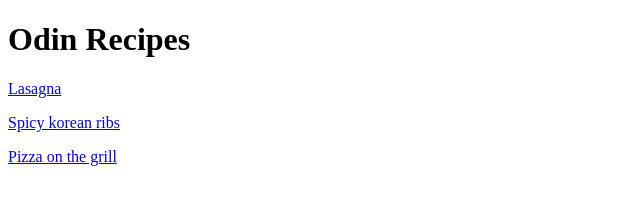
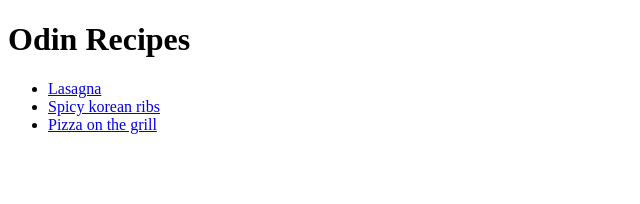
Before and after one commit to Al-Felipe/odin-recipes, a plain HTML site: page index.html in a window 1280 px wide. Shown: the whole page, without its empty margins (0-640 px from the left). Drawn offline with Linux system fonts and the light colour scheme.

Commit message:
Put the recipes in an unordered list

```diff
--- a/index.html
+++ b/index.html
@@ -8,9 +8,13 @@
     <body>
         <h1>Odin Recipes</h1>
 
-        <p><a href="recipes/lasagna.html">Lasagna</a></p>
-        <p><a href="recipes/spicy-korean-ribs.html">Spicy korean ribs</a></p>
-        <p><a href="recipes/pizza.html">Pizza on the grill</a></p>
+        <ul>
+          <li><a href="recipes/lasagna.html">Lasagna</a></li>
+           <li><a href="recipes/spicy-korean-ribs.html">Spicy korean ribs</a></li>
+           <li><a href="recipes/pizza.html">Pizza on the grill</a></li>
+
+        </ul>
+
     </body>
 
 
```
